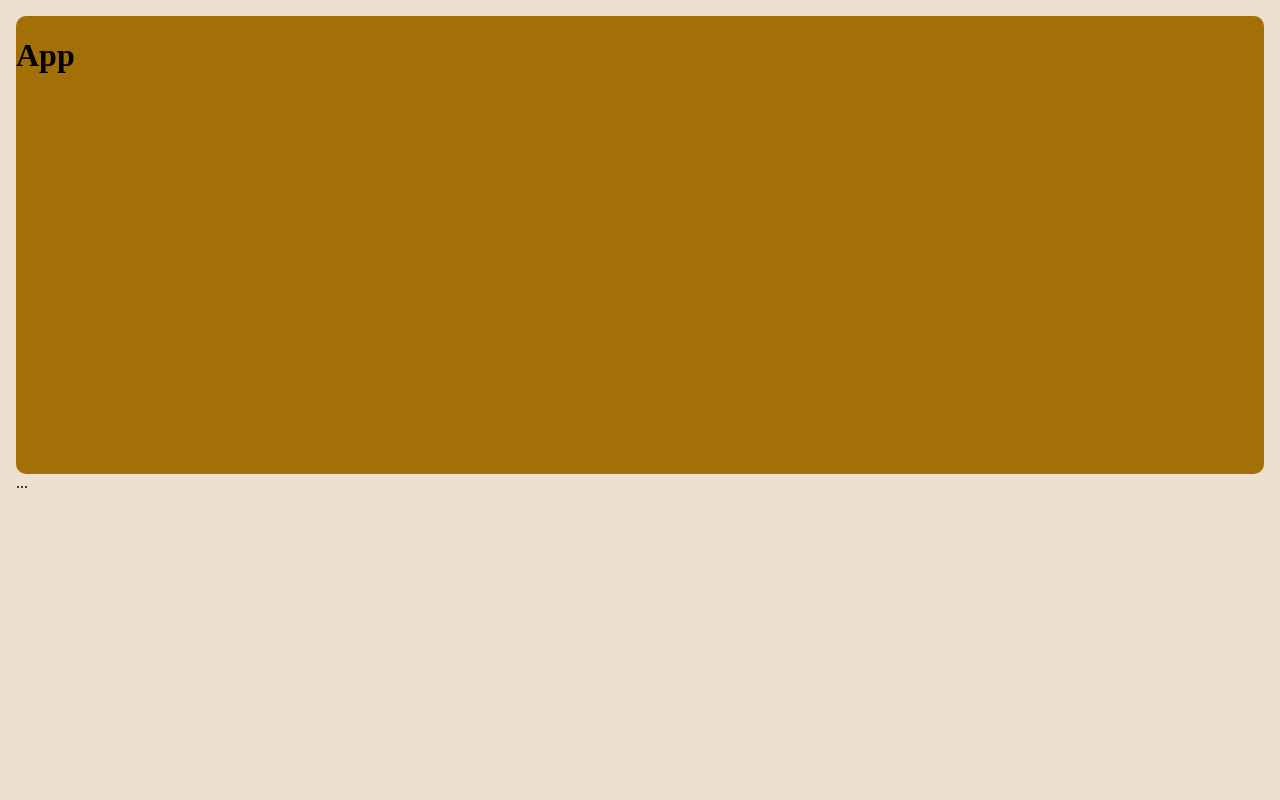
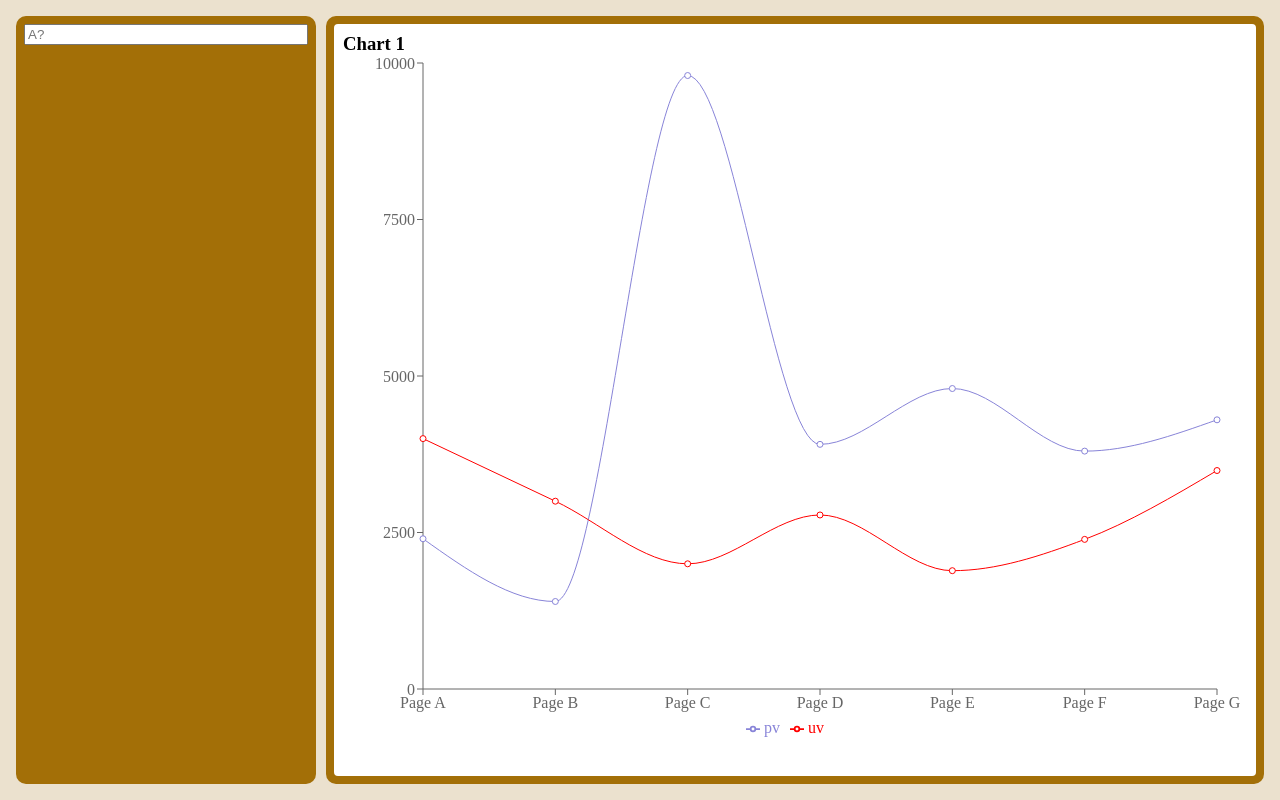
Before and after one commit to savukhin/super-burner-handler, a React app in the folder application/react/: page / in a window 1280 px wide. Built offline with nearby package versions, Linux system fonts and the light colour scheme.

Commit message:
Added inittial layout for options & chart

```diff
--- a/application/react/package.json
+++ b/application/react/package.json
@@ -28,6 +28,7 @@
     "css-loader": "^6.7.1",
     "react": "^18.2.0",
     "react-dom": "^18.2.0",
+    "recharts": "^2.1.15",
     "sass": "^1.55.0",
     "sass-loader": "^13.1.0",
     "style-loader": "^3.3.1"
--- a/application/react/src/app.scss
+++ b/application/react/src/app.scss
@@ -17,7 +17,8 @@ body {
 
 #app {
     display: grid;
-    grid-template-rows: auto 10px var(--sliders-height);
+    gap: 10px;
+    grid-template-columns: var(--options-width) auto;
     height: 100%;
 
     background-color: $bg-color-light;
@@ -27,12 +28,9 @@ body {
     cursor: row-resize;
 }
 
-#sliders {
-    max-height: calc(100% - 300px);
-}
-
 .block {
     border-radius: 10px;
     background-color: $block-color;
     overflow: overlay;
+    padding: $block-padding;
 }
--- a/application/react/src/app.tsx
+++ b/application/react/src/app.tsx
@@ -1,52 +1,17 @@
 import React, { useEffect, useRef } from "react";
 import './app.scss'
 import { Slider } from "./components/slider/slider";
+import { ChartsView } from "./views/ChartsView/ChartsView";
+import { OptionsView } from "./views/OptionsView/OptionsView";
 
 export function App() {
-    const sliders = useRef<HTMLDivElement>(null)
-    const divider = useRef<HTMLDivElement>(null)
-    let resizing = false
-    let slidersBottom = 0
-    let dividerHeightHalf = 0
-
-    useEffect(() => {
-        if (sliders && sliders.current && divider && divider.current) {
-            slidersBottom = sliders.current.getBoundingClientRect().bottom
-            dividerHeightHalf = divider.current.getBoundingClientRect().height / 2
-        }
-    }, [])
-
-    function startResizeSliders(event: React.MouseEvent) {
-        resizing = true
-    }
-
-    function stopResizeSliders(event: React.MouseEvent) {
-        resizing = false
-    }
-
-    function resizeSliders(event: React.MouseEvent) {
-        if (!sliders || !sliders.current || !resizing)
-            return
-
-        let newHeight = slidersBottom - event.pageY - dividerHeightHalf
-        newHeight = Math.max(...[newHeight, 100])
-        // newHeight = Math.min(...[newHeight, 800])
-
-        document.documentElement.style.setProperty("--sliders-height", newHeight + "px");
-    }
-
     return (
-        <div id="app"
-            onMouseMove={resizeSliders}
-            onMouseUp={stopResizeSliders}
-        >
+        <div id="app">
+            <div id="options" className="block">
+                <OptionsView/>
+            </div>
             <div id="charts" className="block">
-                <h1>App</h1>
-            </div>
-            <div id="block-dividers" ref={divider}
-                onMouseDown={startResizeSliders}>...</div>
-            <div id="sliders" ref={sliders} className="block">
-                <Slider></Slider>
+                <ChartsView/>
             </div>
         </div>
     )
--- a/application/react/src/scss exports/sizes.scss
+++ b/application/react/src/scss exports/sizes.scss
@@ -1,8 +1,8 @@
 $min-sliders-size: 30px;
 $sliders-size: 300px;
 $body-padding: 16px;
+$block-padding: 8px;
 
 :root {
-
-    --sliders-height: 300px;
+    --options-width: 300px;
 }
--- /dev/null
+++ b/application/react/src/views/ChartsView/ChartsView.scss
@@ -0,0 +1,24 @@
+@import '../../scss exports/sizes';
+
+#charts-view {
+    display: flex;
+    align-items: center;
+    align-content: center;
+    width: 100%;
+    height: 100%;
+}
+
+.chart {
+    background-color: white;
+    border-radius: 4px;
+    padding: 9px;
+    width: 100%;
+    height: 100%;
+    box-sizing: border-box;
+    display: grid;
+    grid-template-rows: 10px auto;
+
+    h3 {
+        margin: 0
+    }
+}
--- /dev/null
+++ b/application/react/src/views/ChartsView/ChartsView.tsx
@@ -0,0 +1,36 @@
+import React from "react";
+import './ChartsView.scss'
+import { Legend, Line, LineChart, AreaChart, ResponsiveContainer, Tooltip, XAxis, YAxis } from "recharts";
+
+export function ChartsView() {
+
+    const data = [
+        { name: 'Page A', uv: 4000, pv: 2400, amt: 2400 },
+        { name: 'Page B', uv: 3000, pv: 1398, amt: 2210 },
+        { name: 'Page C', uv: 2000, pv: 9800, amt: 2290 },
+        { name: 'Page D', uv: 2780, pv: 3908, amt: 2000 },
+        { name: 'Page E', uv: 1890, pv: 4800, amt: 2181 },
+        { name: 'Page F', uv: 2390, pv: 3800, amt: 2500 },
+        { name: 'Page G', uv: 3490, pv: 4300, amt: 2100 },
+      ];
+
+    return (
+        <div id="charts-view">
+            <div className="chart">
+                <h3>Chart 1</h3>
+
+                <ResponsiveContainer height="100%" width="100%" className="reponsive-container" >
+                    <LineChart data={data}
+                margin={{ top: 20, right: 30, left: 20, bottom: 30 }}>
+                        <XAxis dataKey="name"/>
+                        <YAxis />
+                        <Tooltip />
+                        <Legend />
+                        <Line type="monotone" dataKey="pv" stroke="#8884d8" />
+                        <Line type="monotone" dataKey="uv" stroke="red" />
+                    </LineChart>
+                </ResponsiveContainer>
+            </div>
+        </div>
+    )
+}
--- /dev/null
+++ b/application/react/src/views/OptionsView/OptionsView.scss
@@ -0,0 +1,5 @@
+input {
+    width: fill-available;
+    width: -webkit-fill-available;
+    width: -moz-available;
+}
--- /dev/null
+++ b/application/react/src/views/OptionsView/OptionsView.tsx
@@ -0,0 +1,10 @@
+import React from "react";
+import './OptionsView.scss'
+
+export function OptionsView() {
+    return (
+        <div>
+            <input placeholder="A?"></input>
+        </div>
+    )
+}
```
Also changed, not shown: 1 other file (tests, documents, lock files or other folders).
